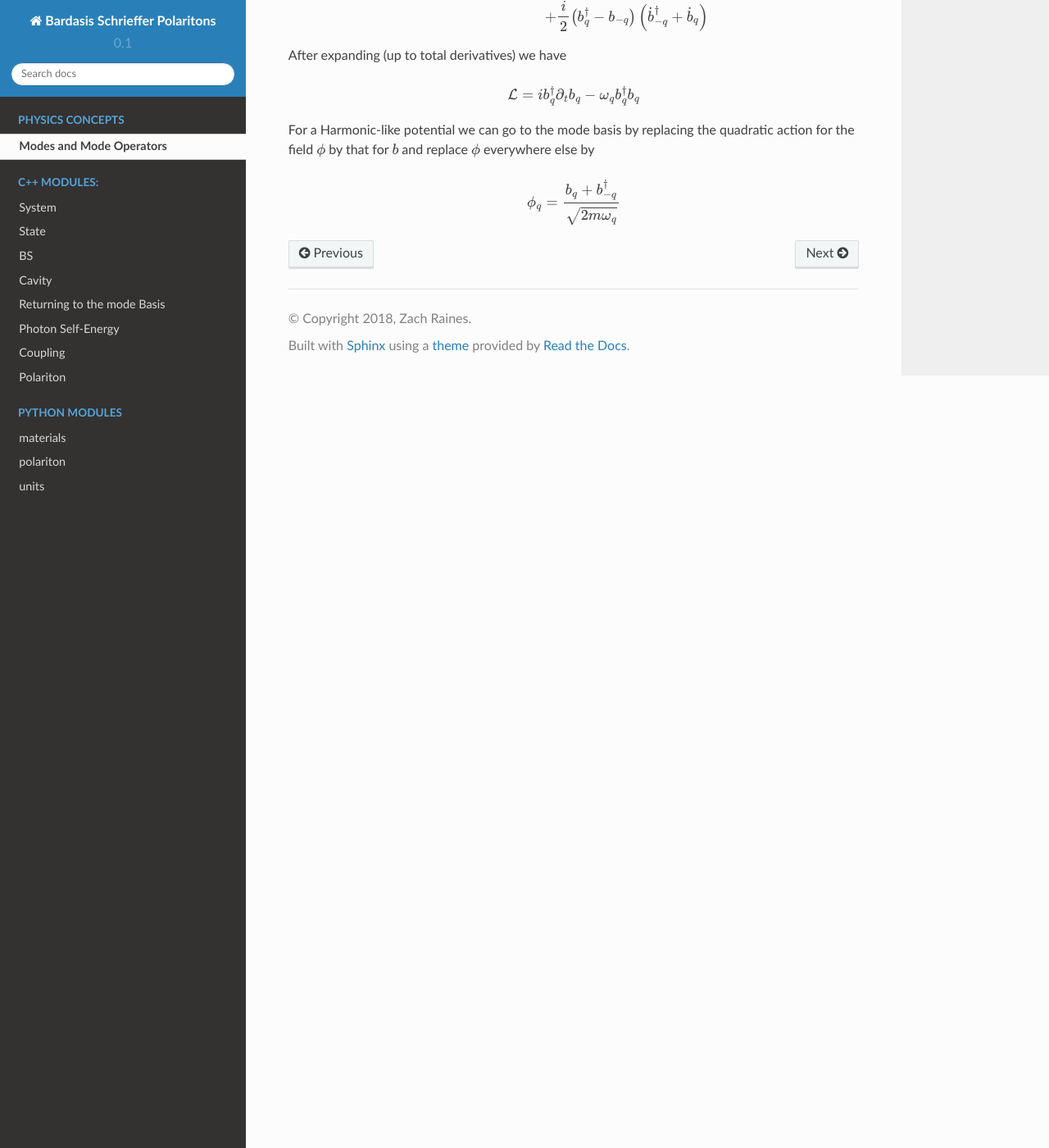
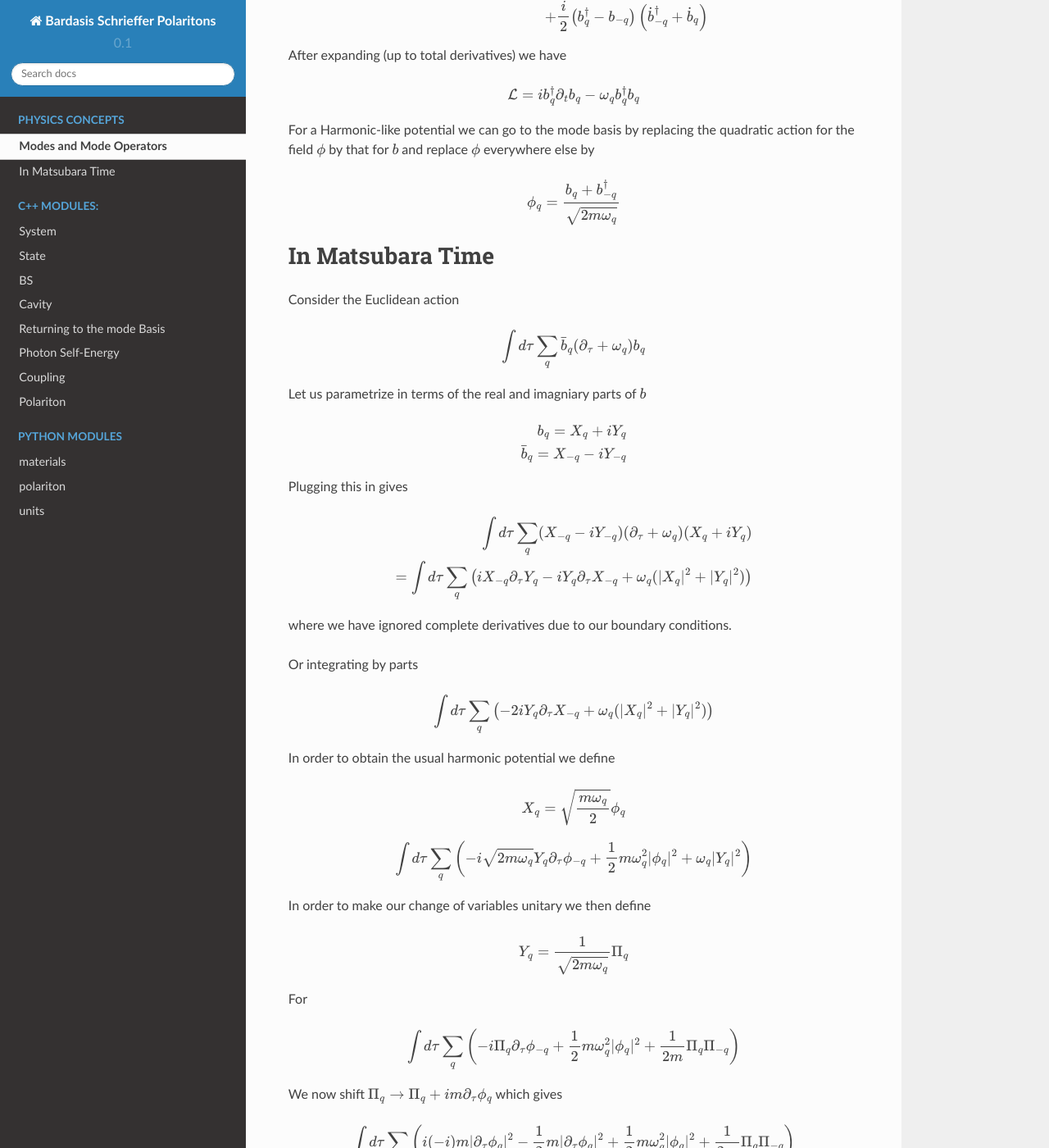
Before and after one commit to raineszm/cavity-superconductor-polaritons, a Sphinx documentation site: the page built from python/doc/source/modes.rst, in a window 1280 px wide and 1400 px high, scrolled down 1023 px. Shown: the whole window at 82% size. Built offline with Sphinx 7.4.7 and the Read the Docs theme 2.0.0, drawn with Linux system fonts in a browser that asks for light colours; formulas are drawn with MathJax 3; some of the changed text lies outside the part shown.

Commit message:
Add the derivation of matsubara mode operators

```diff
--- a/python/doc/source/modes.rst
+++ b/python/doc/source/modes.rst
@@ -1,5 +1,3 @@
-.. _modes::
-
 Modes and Mode Operators
 =========================
 
@@ -63,3 +61,100 @@
 .. math::
 
     \phi_q = \frac{b_q + b^\dagger_{-q}}{\sqrt{2m\omega_q}}
+
+In Matsubara Time
+=================
+
+Consider the Euclidean action
+
+.. math::
+
+    \int d\tau \sum_q \bar{b}_q (\partial_\tau + \omega_q) b_q
+
+Let us parametrize in terms of the real and imagniary parts of :math:`b`
+
+.. math::
+
+    b_q = X_q + i Y_q\\
+    \bar{b}_q = X_{-q} - i Y_{-q}
+
+Plugging this in gives
+
+.. math::
+
+    \int d\tau \sum_q (X_{-q} - i Y_{-q}) (\partial_\tau + \omega_q)
+    (X_q + i Y_q) \\
+    =
+    \int d\tau \sum_q \left(i X_{-q} \partial_\tau Y_q - i Y_q \partial_\tau X_{-q}
+    + \omega_q (|X_q|^2 + |Y_q|^2)
+    \right)
+
+where we have ignored complete derivatives due to our boundary conditions.
+
+Or integrating by parts
+
+.. math::
+
+    \int d\tau \sum_q \left(- 2 i Y_q \partial_\tau X_{-q}
+    + \omega_q (|X_q|^2 + |Y_q|^2)
+    \right)
+
+In order to obtain the usual harmonic potential we define
+
+.. math::
+
+    X_q = \sqrt{\frac{m \omega_q}{2}}\phi_q
+
+.. math::
+
+    \int d\tau \sum_q \left(-  i \sqrt{2 m \omega_q}Y_q \partial_\tau \phi_{-q}
+    + \frac{1}{2}m \omega^2_q |\phi_q|^2 + \omega_q|Y_q|^2
+    \right)
+
+In order to make our change of variables unitary we then define
+
+.. math::
+
+    Y_q = \frac{1}{\sqrt{2 m \omega_q}} \Pi_q
+
+For
+
+.. math::
+
+    \int d\tau \sum_q \left(-  i \Pi_q \partial_\tau \phi_{-q}
+    + \frac{1}{2}m \omega^2_q |\phi_q|^2 + \frac{1}{2m}\Pi_q\Pi_{-q}
+    \right)
+
+We now shift :math:`\Pi_q \to \Pi_q + i m \partial_\tau \phi_q` which gives
+
+.. math::
+
+    \int d\tau \sum_q \left(
+    i (-i)m |\partial_\tau \phi_q|^2
+    - \frac{1}{2}m |\partial_\tau \phi_q|^2
+    + \frac{1}{2}m \omega^2_q |\phi_q|^2 + \frac{1}{2m}\Pi_q \Pi_{-q}
+    \right) \\
+    =
+    \int d\tau \sum_q \left(
+    \frac{1}{2} m |\partial_t \phi_q|^2
+    + \frac{1}{2}m \omega^2_q |\phi_q|^2 + \frac{1}{2m}\Pi_q \Pi_{-q}
+    \right)
+
+
+.. note:: We have deformed the contour for :math:`\Pi` off of the real line. Regardless, due to the lack of poles we are free to shift the contour back down to the axis.
+
+
+We are then free to integrate out :math:`\Pi_q` which gives a non-essential constant and we obtain
+
+.. math::
+
+    \int d\tau \sum_q \left(
+    \frac{1}{2} m |\partial_\tau \phi_q|^2
+    + \frac{1}{2}m \omega^2_q |\phi_q|^2
+    \right)
+
+Thus we see that in terms of the mode operators the Matsubara field is
+
+.. math::
+
+    \phi_q(\tau) = \frac{b_q + \bar{b}_{-q}}{\sqrt{2m\omega_q}}
```
Also changed, not shown: python/doc/source/bs.rst (+53 -0 lines).
